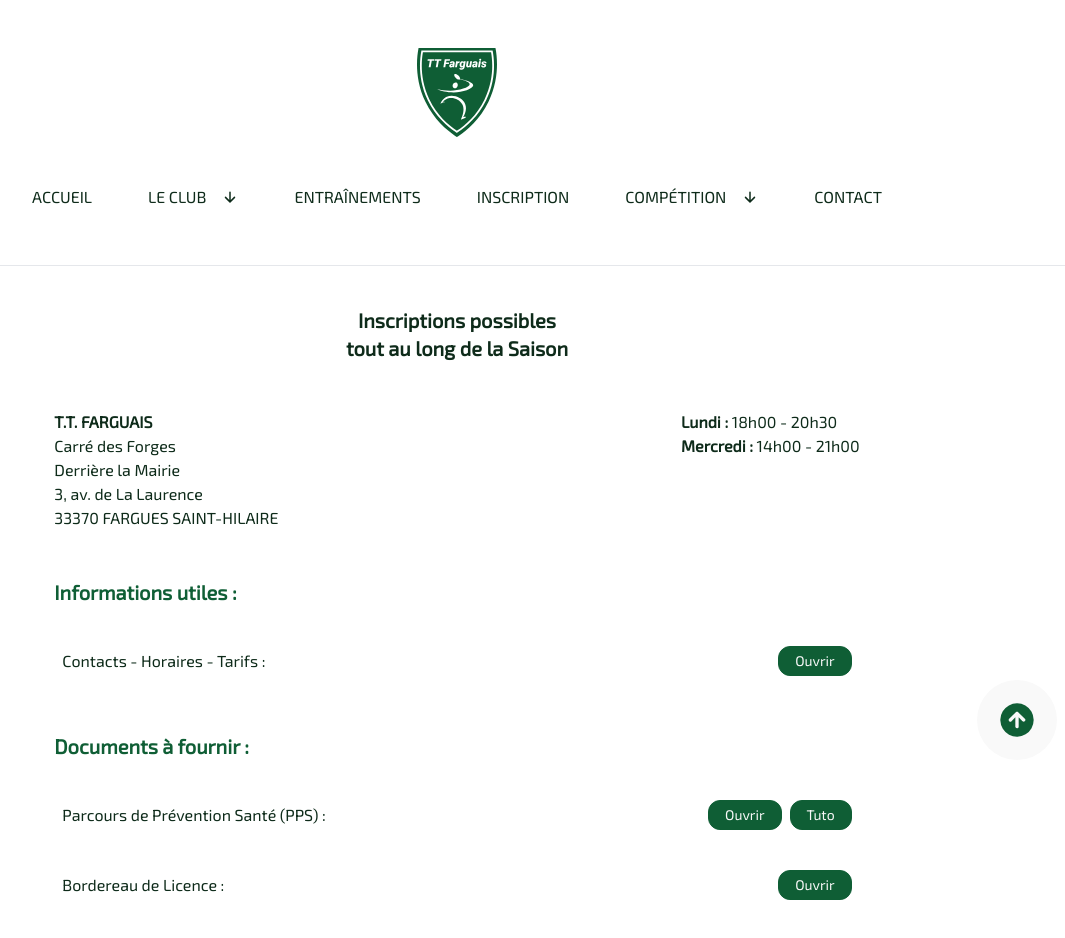
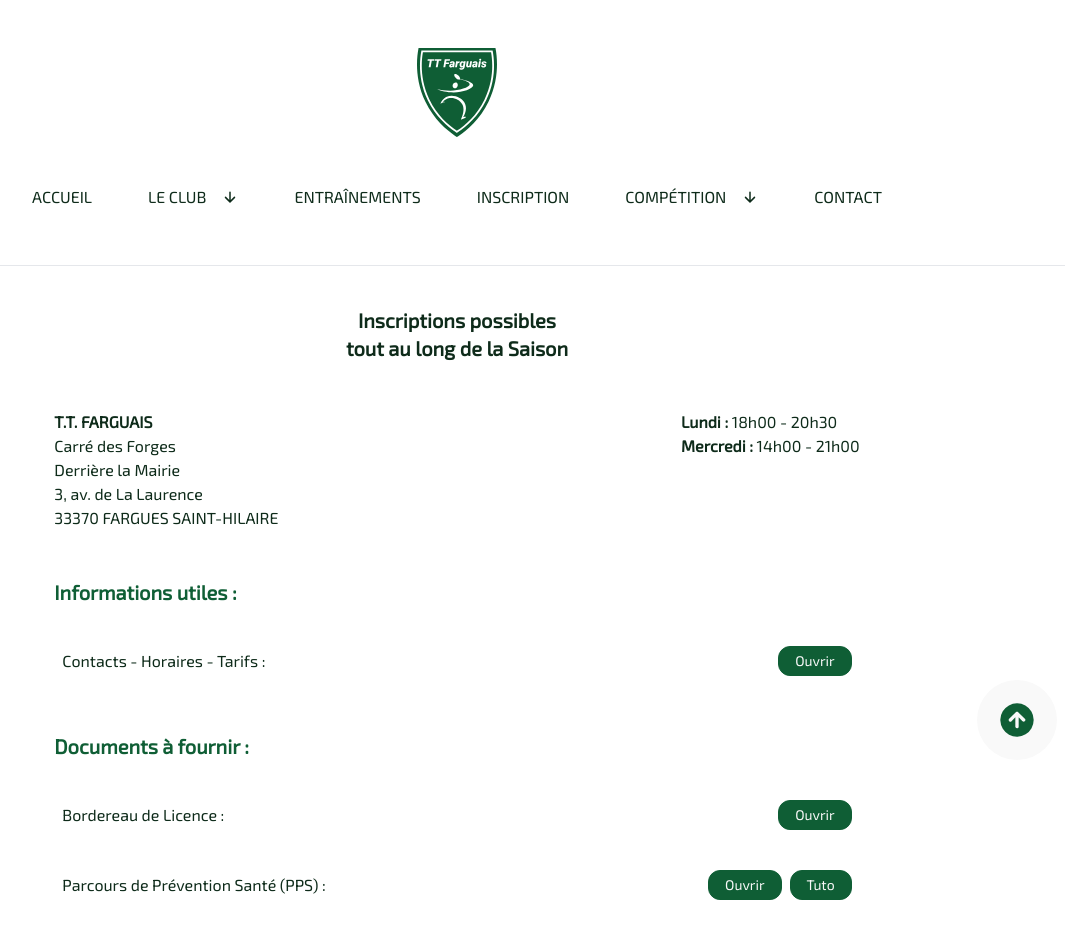
Before and after one commit to ttfarguais/ttfarguais, a Next.js app: page /inscription in a window 1280 px wide. Shown: the top 938 px of the page, without its empty margins (183-1248 px from the left). Built offline with nearby package versions, Linux system fonts and the light colour scheme.

Commit message:
Update inscriptionFile.js

```diff
--- a/app/src/data/inscriptionFile.js
+++ b/app/src/data/inscriptionFile.js
@@ -4,13 +4,10 @@ const times = [
 ]
 
 const documents = [
-    { name: "Parcours de Prévention Santé (PPS)", pdf: "https://malicence.fftt.com",
-      tutorial: "https://ton-lien-de-tutoriel.fr"
-  },
-  {
-    name: "Bordereau de Licence",
-    pdf: "/pdf/licence.pdf"
-  },
+   { name: "Bordereau de Licence", pdf: "/pdf/licence.pdf" },
+   { name: "Parcours de Prévention Santé (PPS)", pdf: "https://malicence.fftt.com",
+      tutorial: "https://ton-lien-de-tutoriel.fr"},
+
   { name: "Bordereau de Licence", pdf: "/pdf/licence.pdf" },
   { name: "Fiche de renseignements Jeunes", pdf: "/pdf/TTF-Fiche-renseignements-jeunes.pdf" },
   {
```
